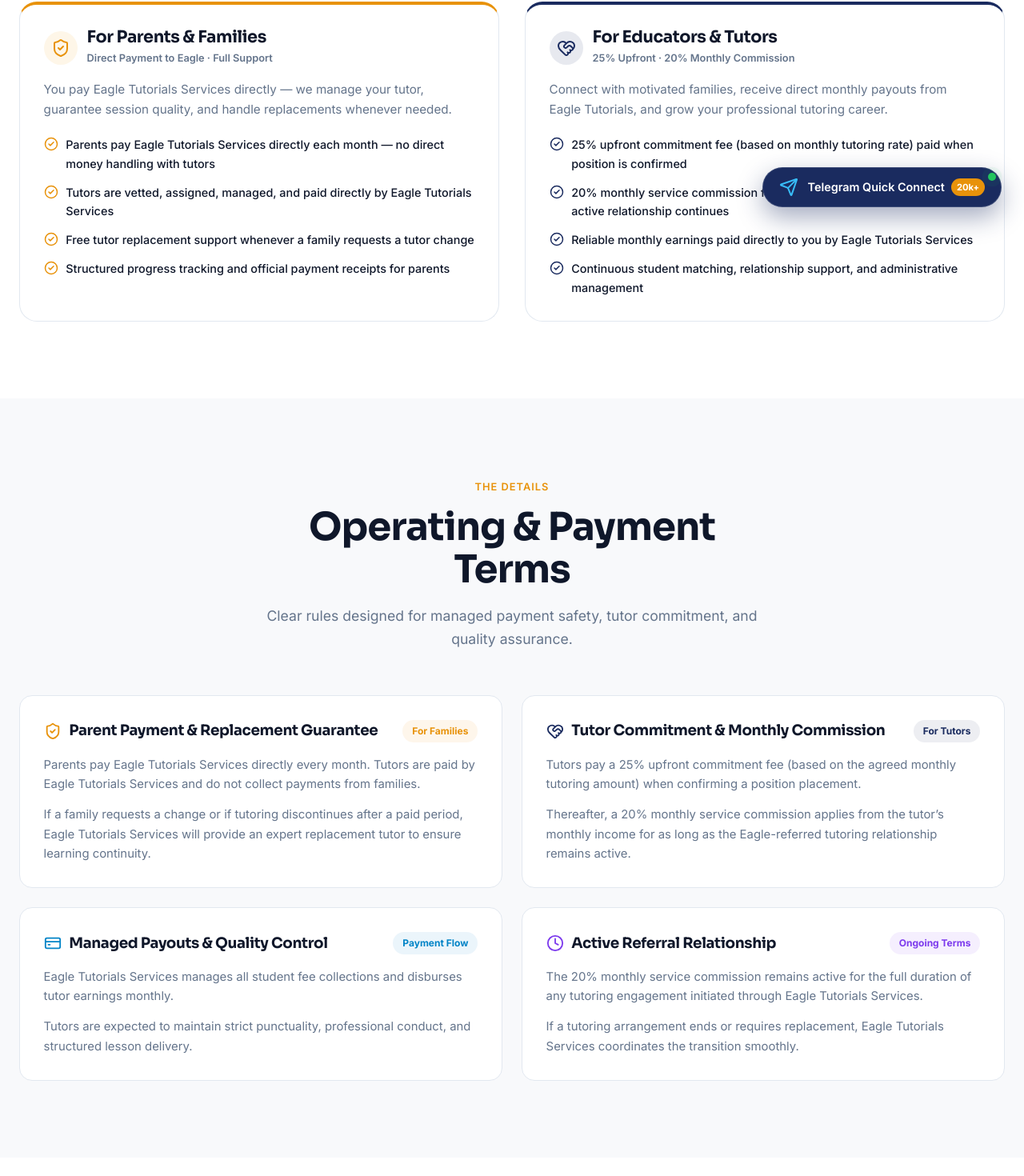
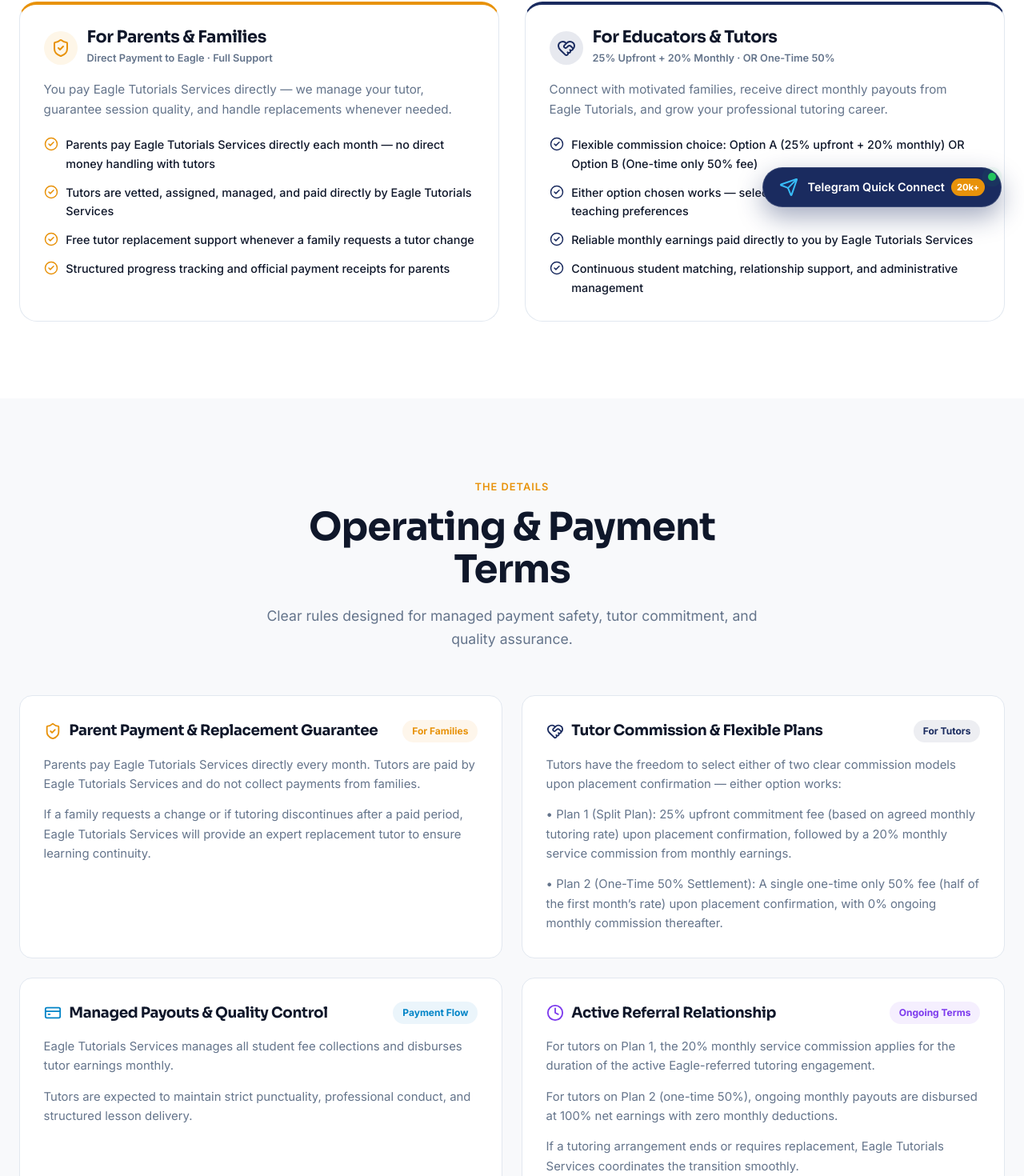
Before and after one commit to Eagle-Pathway/eagle-pathway-web, a Next.js app: page /terms in a window 1280 px wide. Shown: the part 513-1983 px from the top of the page at 80% size. Built offline with nearby package versions, Linux system fonts and the light colour scheme; no server answers.

Commit message:
feat(terms): add one-time 50% commission option alongside 25% upfront + 20% monthly plan

```diff
--- a/app/terms/page.tsx
+++ b/app/terms/page.tsx
@@ -20,7 +20,7 @@ import {
 export const metadata: Metadata = {
   title: 'Terms & Operating Policy | Eagle Tutorials Services',
   description:
-    'Comprehensive operating guidelines, parent payment structure, tutor commission terms (25% upfront commitment + 20% monthly commission), refund & replacement policy, and quality standards for Eagle Tutorials Services.',
+    'Comprehensive operating guidelines, parent payment structure, tutor commission options (25% upfront commitment + 20% monthly commission, or a one-time only 50% fee), refund & replacement policy, and quality standards for Eagle Tutorials Services.',
   alternates: {
     canonical: `${site.url}/terms`,
   },
@@ -34,8 +34,8 @@ const parentHighlights = [
 ];
 
 const tutorHighlights = [
-  '25% upfront commitment fee (based on monthly tutoring rate) paid when position is confirmed',
-  '20% monthly service commission from monthly income for as long as the active relationship continues',
+  'Flexible commission choice: Option A (25% upfront + 20% monthly) OR Option B (One-time only 50% fee)',
+  'Either option chosen works — select what best fits your cash flow and teaching preferences',
   'Reliable monthly earnings paid directly to you by Eagle Tutorials Services',
   'Continuous student matching, relationship support, and administrative management',
 ];
@@ -54,13 +54,14 @@ const policyCards = [
   },
   {
     icon: HeartHandshake,
-    title: 'Tutor Commitment & Monthly Commission',
+    title: 'Tutor Commission & Flexible Plans',
     tag: 'For Tutors',
     color: 'var(--navy)',
     bg: 'rgba(26, 43, 95, 0.08)',
     points: [
-      'Tutors pay a **25% upfront commitment fee** (based on the agreed monthly tutoring amount) when confirming a position placement.',
-      'Thereafter, a **20% monthly service commission** applies from the tutor’s monthly income for as long as the Eagle-referred tutoring relationship remains active.',
+      'Tutors have the freedom to select either of two clear commission models upon placement confirmation — either option works:',
+      '• **Plan 1 (Split Plan)**: 25% upfront commitment fee (based on agreed monthly tutoring rate) upon placement confirmation, followed by a 20% monthly service commission from monthly earnings.',
+      '• **Plan 2 (One-Time 50% Settlement)**: A single one-time only 50% fee (half of the first month’s rate) upon placement confirmation, with 0% ongoing monthly commission thereafter.',
     ],
   },
   {
@@ -81,7 +82,8 @@ const policyCards = [
     color: '#7c3aed',
     bg: 'rgba(124, 58, 237, 0.08)',
     points: [
-      'The 20% monthly service commission remains active for the full duration of any tutoring engagement initiated through Eagle Tutorials Services.',
+      'For tutors on Plan 1, the 20% monthly service commission applies for the duration of the active Eagle-referred tutoring engagement.',
+      'For tutors on Plan 2 (one-time 50%), ongoing monthly payouts are disbursed at 100% net earnings with zero monthly deductions.',
       'If a tutoring arrangement ends or requires replacement, Eagle Tutorials Services coordinates the transition smoothly.',
     ],
   },
@@ -97,8 +99,8 @@ const parentProcess = [
 const tutorProcess = [
   { step: '01', title: 'Apply & Verify', desc: 'Submit academic credentials, teaching experience, and location preferences.' },
   { step: '02', title: 'Interview & Match', desc: 'Complete diagnostic verification and receive matching tutoring opportunities.' },
-  { step: '03', title: '25% Upfront Fee', desc: 'Pay the 25% upfront commitment fee upon position confirmation to secure the job.' },
-  { step: '04', title: 'Teach & 20% Monthly', desc: 'Receive monthly payouts from Eagle Tutorials net of the 20% service commission.' },
+  { step: '03', title: 'Choose Commission Option', desc: 'Select 25% upfront commitment or a single one-time 50% placement fee upon confirmation.' },
+  { step: '04', title: 'Teach & Receive Earnings', desc: 'Receive prompt monthly payouts: net of 20% for Plan 1, or 100% full net earnings with Plan 2.' },
 ];
 
 const codeOfConduct = [
@@ -115,7 +117,7 @@ const policyFaqs = [
   },
   {
     q: 'What is the commission structure for tutors?',
-    a: 'Tutors pay a 25% upfront commitment fee (based on the agreed monthly tutoring rate) upon position confirmation, followed by a 20% monthly service commission from monthly income for as long as the Eagle-referred relationship continues.',
+    a: 'Tutors can choose between two flexible options upon placement confirmation (either choice works): (1) Split Plan: A 25% upfront commitment fee followed by a 20% monthly service commission, OR (2) One-Time Plan: A single one-time only 50% fee with 0% ongoing monthly deductions thereafter.',
   },
   {
     q: 'What happens if a parent wants to change tutors?',
@@ -273,7 +275,7 @@ export default function TermsPage() {
                   </div>
                   <div>
                     <h3 style={{ fontSize: '1.3rem', margin: 0 }}>For Educators & Tutors</h3>
-                    <span style={{ fontSize: '0.8rem', color: 'var(--muted)', fontWeight: 600 }}>25% Upfront · 20% Monthly Commission</span>
+                    <span style={{ fontSize: '0.8rem', color: 'var(--muted)', fontWeight: 600 }}>25% Upfront + 20% Monthly · OR One-Time 50%</span>
                   </div>
                 </div>
                 <p style={{ color: 'var(--muted)', fontSize: '0.95rem', marginBottom: '1.25rem', lineHeight: 1.6 }}>
```
